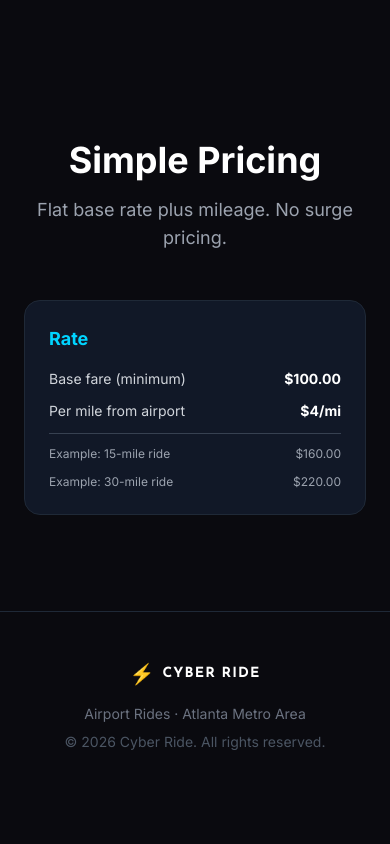
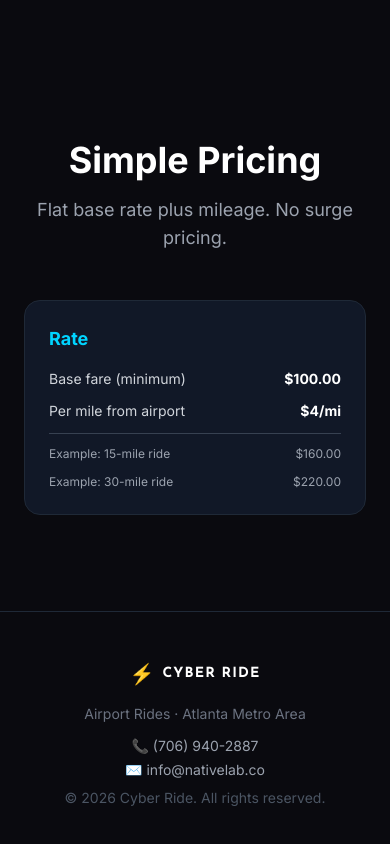
Before and after one commit to ericwjr-agent/cyber-ride, a Next.js app: page / in a window 390 px wide. Shown: the part 3385-4229 px from the top of the page. Before the commit the page ends 4185 px from the top, so only its background shows below. Built offline with nearby package versions, Linux system fonts and the light colour scheme.

Commit message:
Add contact phone (706-940-2887) and email (info@nativelab.co) to homepage footer

```diff
--- a/app/page.tsx
+++ b/app/page.tsx
@@ -188,6 +188,10 @@
           <span className="brand-wordmark text-sm text-white">CYBER RIDE</span>
         </div>
         <p>Airport Rides · Atlanta Metro Area</p>
+        <div className="mt-3 flex flex-col items-center gap-1">
+          <a href="tel:7069402887" className="text-gray-400 hover:text-white transition-colors">📞 (706) 940-2887</a>
+          <a href="mailto:info@nativelab.co" className="text-gray-400 hover:text-white transition-colors">✉️ info@nativelab.co</a>
+        </div>
         <p className="mt-2 text-gray-600">© {new Date().getFullYear()} Cyber Ride. All rights reserved.</p>
       </footer>
     </div>
```
